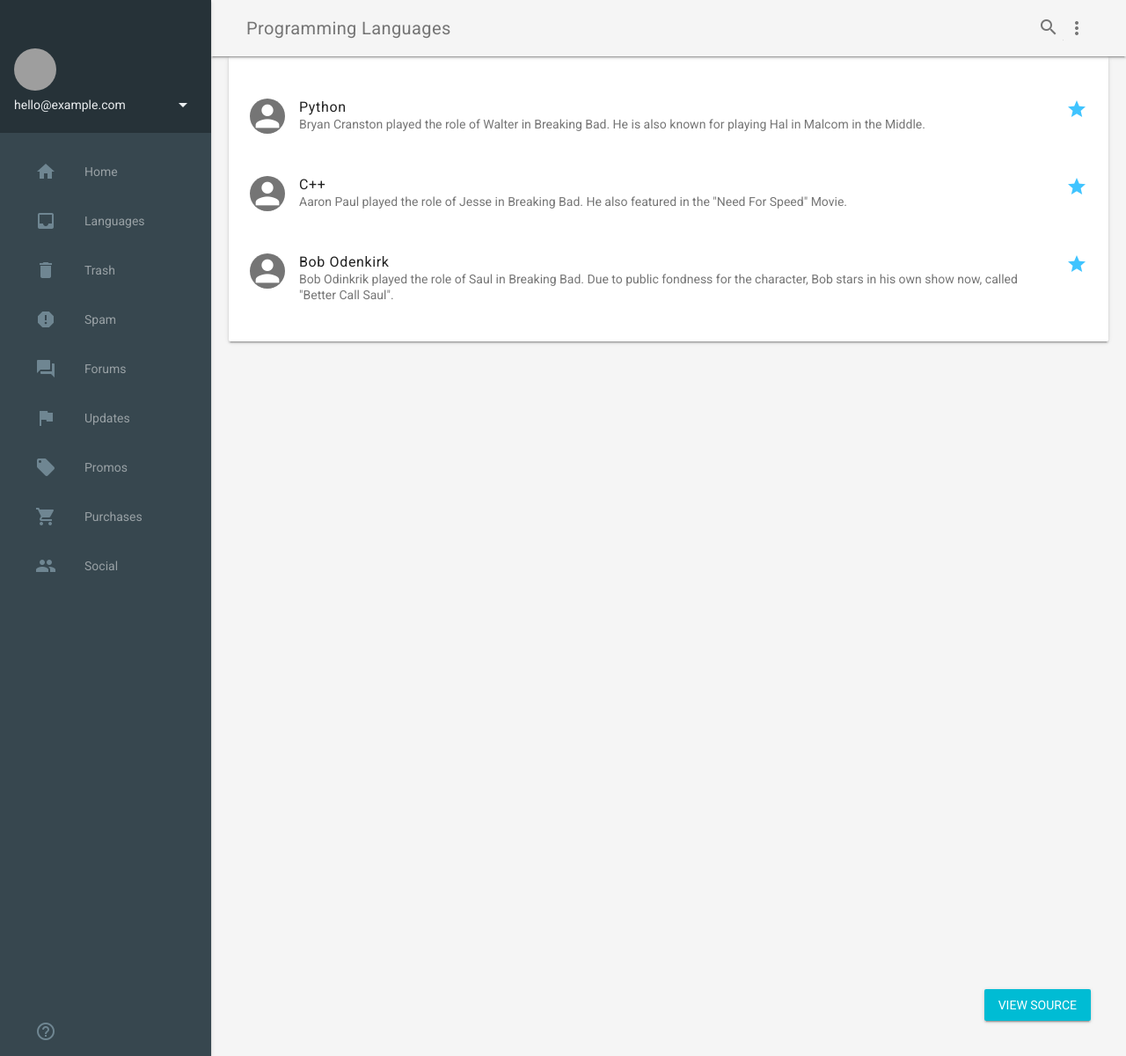
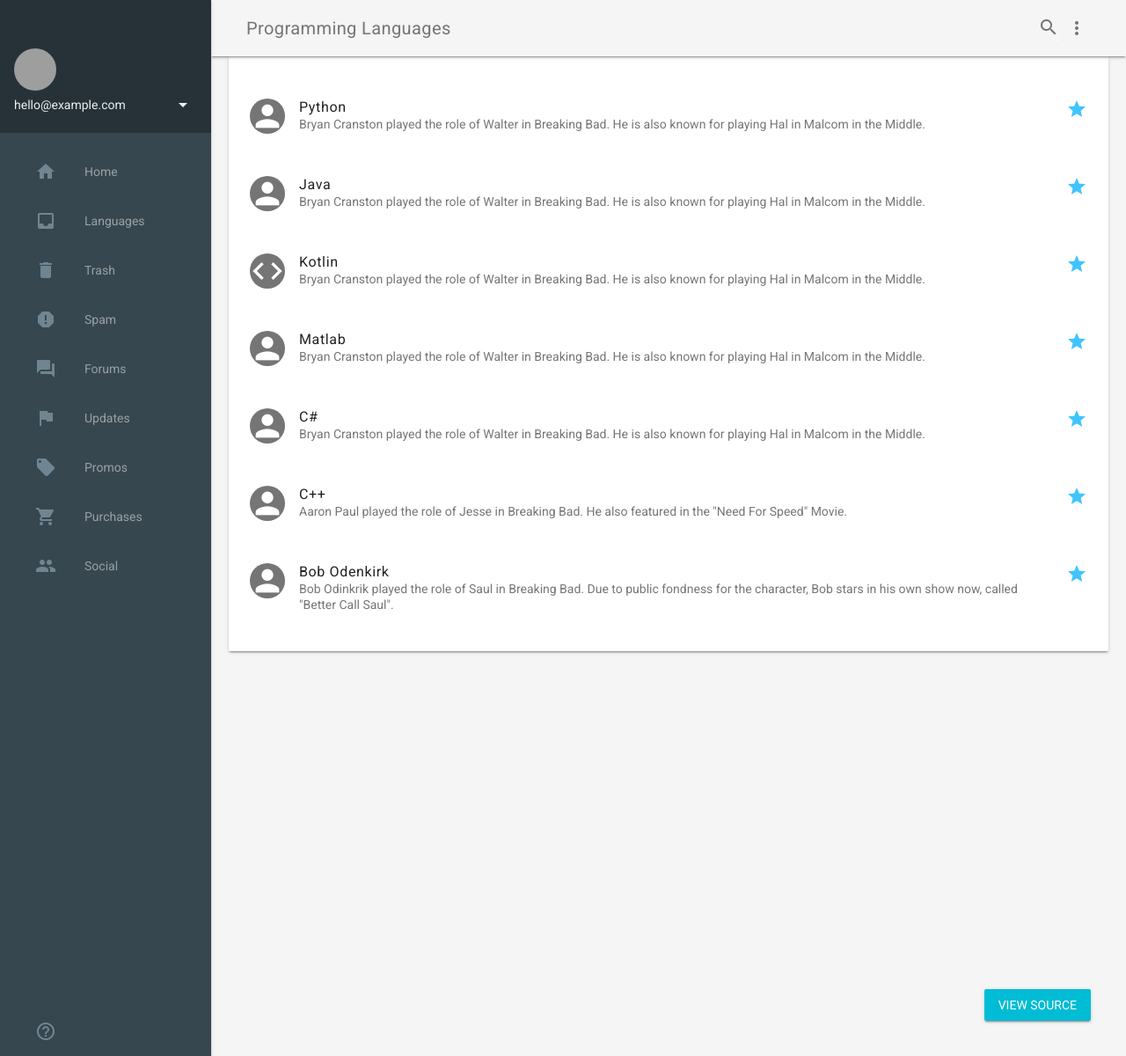
Before and after one commit to ralsuwaidi/djangoApp, a Django app: page /dashboard/languages/ in a window 1280 px wide. Shown: the whole page at 88% size. Run offline with Django 3.2, Linux system fonts and the light colour scheme; grey boxes are pictures that could not be loaded.

Commit message:
adding languages

```diff
--- a/dashboard/templates/dashboard/languages.html
+++ b/dashboard/templates/dashboard/languages.html
@@ -60,9 +60,10 @@
             z-index: 900;
         }
 
-.wide-card {
-  width: 1000px ;
-}
+        .wide-card {
+            width: 1000px;
+        }
+
         /**
  * Copyright 2015 Google Inc. All Rights Reserved.
  *
@@ -403,6 +404,62 @@
                     </li>
                     <li class="mdl-list__item mdl-list__item--three-line">
                         <span class="mdl-list__item-primary-content">
+                            <i class="material-icons mdl-list__item-avatar">person</i>
+                            <span>Java</span>
+                            <span class="mdl-list__item-text-body">
+                                Bryan Cranston played the role of Walter in Breaking Bad. He is also known for playing Hal in Malcom in the Middle.
+                            </span>
+                        </span>
+                        <span class="mdl-list__item-secondary-content">
+                            <a class="mdl-list__item-secondary-action" href="#">
+                                <i class="material-icons">star</i>
+                            </a>
+                        </span>
+                    </li>
+                    <li class="mdl-list__item mdl-list__item--three-line">
+                        <span class="mdl-list__item-primary-content">
+                            <i class="material-icons mdl-list__item-avatar">code</i>
+                            <span>Kotlin</span>
+                            <span class="mdl-list__item-text-body">
+                                Bryan Cranston played the role of Walter in Breaking Bad. He is also known for playing Hal in Malcom in the Middle.
+                            </span>
+                        </span>
+                        <span class="mdl-list__item-secondary-content">
+                            <a class="mdl-list__item-secondary-action" href="#">
+                                <i class="material-icons">star</i>
+                            </a>
+                        </span>
+                    </li>
+                    <li class="mdl-list__item mdl-list__item--three-line">
+                        <span class="mdl-list__item-primary-content">
+                            <i class="material-icons mdl-list__item-avatar">person</i>
+                            <span>Matlab</span>
+                            <span class="mdl-list__item-text-body">
+                                Bryan Cranston played the role of Walter in Breaking Bad. He is also known for playing Hal in Malcom in the Middle.
+                            </span>
+                        </span>
+                        <span class="mdl-list__item-secondary-content">
+                            <a class="mdl-list__item-secondary-action" href="#">
+                                <i class="material-icons">star</i>
+                            </a>
+                        </span>
+                    </li>
+                    <li class="mdl-list__item mdl-list__item--three-line">
+                        <span class="mdl-list__item-primary-content">
+                            <i class="material-icons mdl-list__item-avatar">person</i>
+                            <span>C#</span>
+                            <span class="mdl-list__item-text-body">
+                                Bryan Cranston played the role of Walter in Breaking Bad. He is also known for playing Hal in Malcom in the Middle.
+                            </span>
+                        </span>
+                        <span class="mdl-list__item-secondary-content">
+                            <a class="mdl-list__item-secondary-action" href="#">
+                                <i class="material-icons">star</i>
+                            </a>
+                        </span>
+                    </li>
+                    <li class="mdl-list__item mdl-list__item--three-line">
+                        <span class="mdl-list__item-primary-content">
                             <i class="material-icons  mdl-list__item-avatar">person</i>
                             <span>C++</span>
                             <span class="mdl-list__item-text-body">
```
